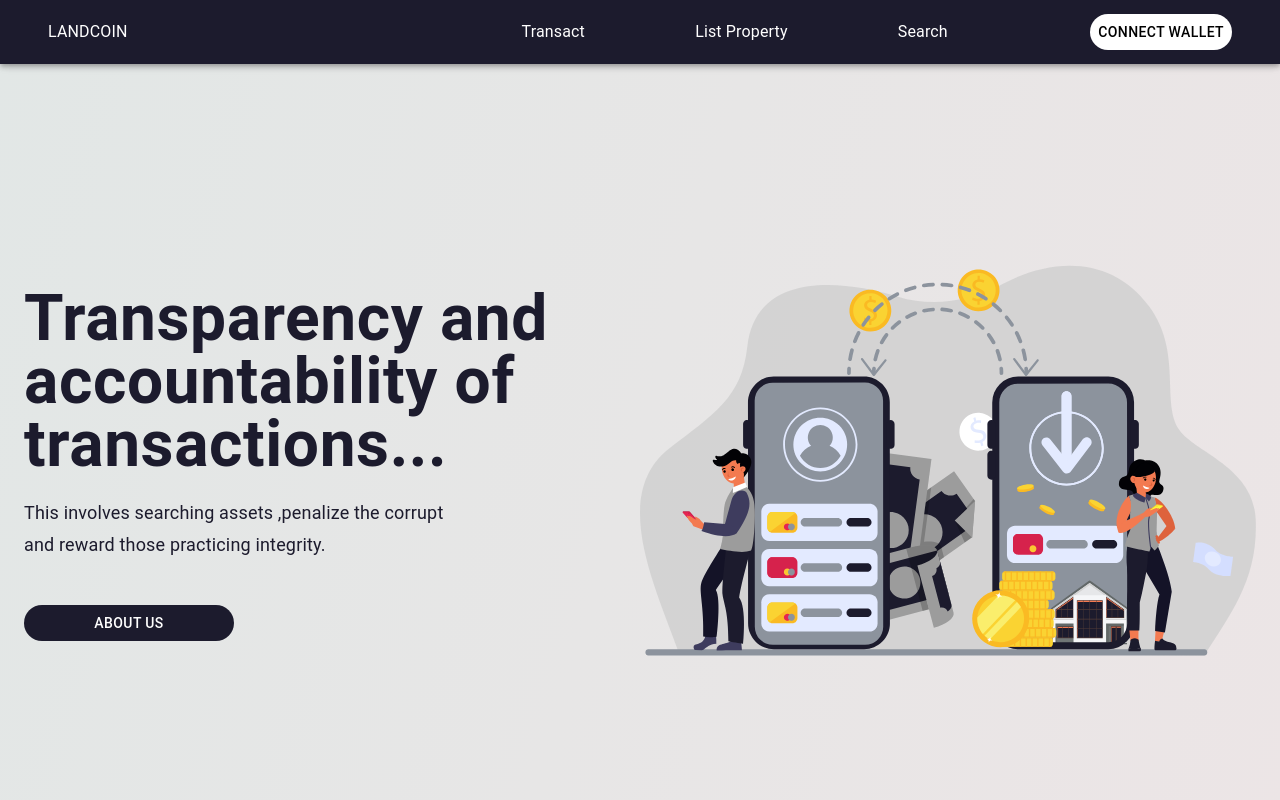
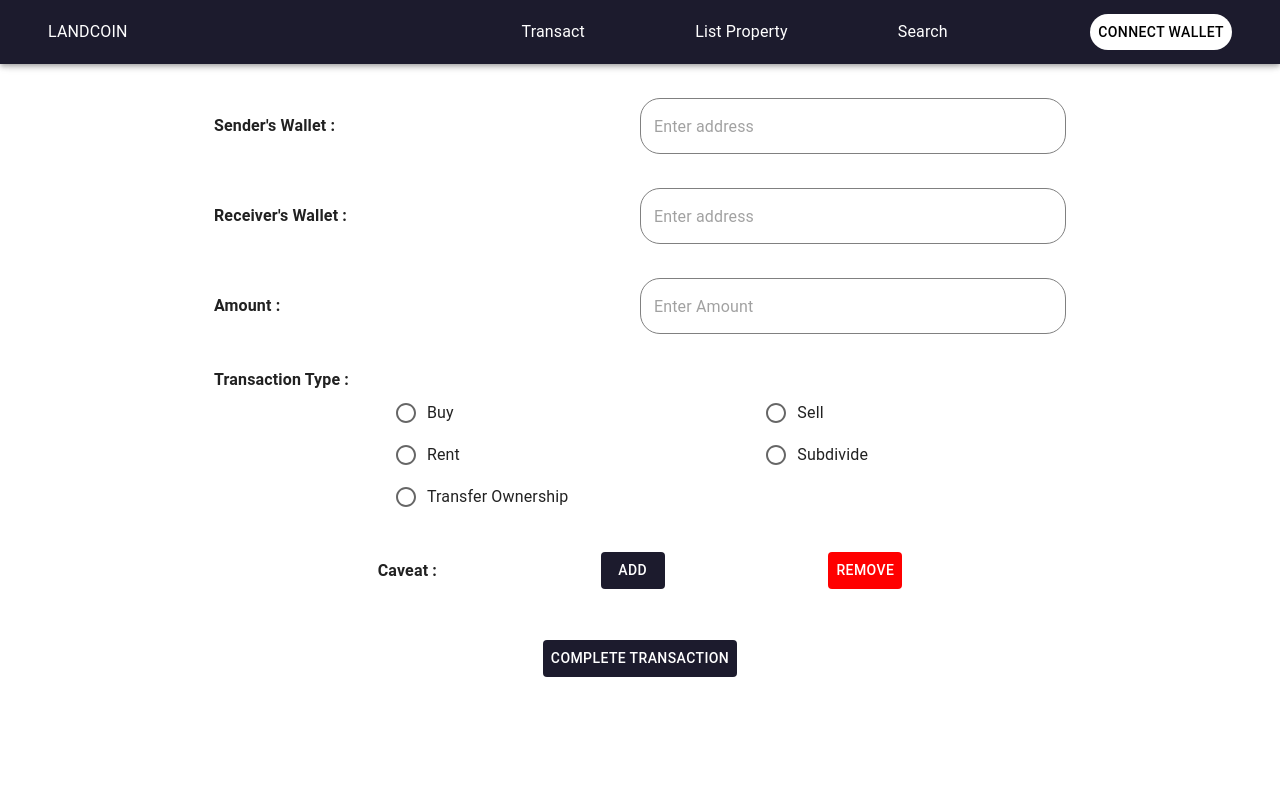
Before and after one commit to Land-Coin/Client, a React (Create React App) app: page /transactions in a window 1280 px wide. Shown: the top 800 px of the page. Built offline with nearby package versions, Linux system fonts and the light colour scheme.

Commit message:
Transaction page

```diff
--- a/package.json
+++ b/package.json
@@ -12,6 +12,7 @@
     "@testing-library/user-event": "^13.5.0",
     "react": "^18.2.0",
     "react-dom": "^18.2.0",
+    "react-router-dom": "^6.4.1",
     "react-scripts": "5.0.1",
     "web-vitals": "^2.1.4"
   },
--- a/src/App.js
+++ b/src/App.js
@@ -3,14 +3,21 @@ import "./App.css";
 import { Box, Toolbar } from "@mui/material";
 import NavBar from "./components/NavBar";
 import LandingPage from "./components/LandingPage";
+import { BrowserRouter, Routes, Route } from "react-router-dom";
+import TransactionsPage from "./components/Transactions/TransactionsPage";
 
 function App() {
   return (
-    <Box>
-      <NavBar />
-      <Toolbar />
-      <LandingPage />
-    </Box>
+    <BrowserRouter>
+      <Box>
+        <NavBar />
+        <Toolbar />
+        <Routes>
+          <Route path="/" element={<LandingPage />} />
+          <Route path="/transactions" element={<TransactionsPage />} />
+        </Routes>
+      </Box>
+    </BrowserRouter>
   );
 }
 
--- /dev/null
+++ b/src/components/CustomTextBox.jsx
@@ -0,0 +1,26 @@
+import TextField from "@mui/material/TextField";
+import { styled } from "@mui/material/styles";
+
+export const CssTextField = styled(TextField)({
+  "& label.Mui-focused": {
+    color: "#1C1B2D",
+  },
+  "& .MuiInput-underline:after": {
+    borderBottomColor: "green",
+  },
+  "& .MuiOutlinedInput-root": {
+    "& fieldset": {
+      borderColor: "grey",
+    },
+    "&:hover fieldset": {
+      borderColor: "#1C1B2D",
+    },
+    "&.Mui-focused fieldset": {
+      borderColor: "#1C1B2D",
+    },
+  },
+  ".MuiInputBase-root": {
+    backgroundColor: "#fff",
+    borderRadius: "20px",
+  },
+});
--- /dev/null
+++ b/src/components/Transactions/TransactionsPage.jsx
@@ -0,0 +1,152 @@
+import { Box, Button, Container, Grid, Stack, Typography } from "@mui/material";
+import React from "react";
+import { CssTextField } from "../CustomTextBox";
+import Radio from "@mui/material/Radio";
+import RadioGroup from "@mui/material/RadioGroup";
+import FormControlLabel from "@mui/material/FormControlLabel";
+import FormControl from "@mui/material/FormControl";
+import FormLabel from "@mui/material/FormLabel";
+
+const TransactionsPage = () => {
+  return (
+    <Container maxWidth="md">
+      <Grid container mt="4%" alignItems="center">
+        <Grid item md={6}>
+          <Typography fontWeight="bold">Sender's Wallet :</Typography>
+        </Grid>
+        <Grid item md={6}>
+          <CssTextField
+            sx={{ width: { xs: "100%" } }}
+            placeholder="Enter address"
+          />
+        </Grid>
+      </Grid>
+      <Grid container mt="4%" alignItems="center">
+        <Grid item md={6}>
+          <Typography fontWeight="bold">Receiver's Wallet :</Typography>
+        </Grid>
+        <Grid item md={6}>
+          <CssTextField
+            sx={{ width: { xs: "100%" } }}
+            placeholder="Enter address"
+          />
+        </Grid>
+      </Grid>{" "}
+      <Grid container mt="4%" alignItems="center">
+        <Grid item md={6}>
+          <Typography fontWeight="bold">Amount :</Typography>
+        </Grid>
+        <Grid item md={6}>
+          <CssTextField
+            sx={{ width: { xs: "100%" } }}
+            placeholder="Enter Amount"
+          />
+        </Grid>
+      </Grid>
+      <Grid container mt="4%" alignItems="center">
+        <Grid item xs={12}>
+          <Typography fontWeight="bold">Transaction Type :</Typography>
+        </Grid>
+        <Grid item xs={12}>
+          <Box sx={{ display: "flex", justifyContent: "space-evenly" }}>
+            <Stack>
+              <FormControl>
+                <RadioGroup
+                  aria-labelledby="demo-radio-buttons-group-label"
+                  defaultValue="female"
+                  name="radio-buttons-group"
+                >
+                  <FormControlLabel
+                    value="Buy"
+                    control={<Radio />}
+                    label="Buy"
+                  />
+                  <FormControlLabel
+                    value="Rent"
+                    control={<Radio />}
+                    label="Rent"
+                  />
+                  <FormControlLabel
+                    value="Transfer Ownership"
+                    control={<Radio />}
+                    label="Transfer Ownership"
+                  />
+                </RadioGroup>
+              </FormControl>
+            </Stack>
+            <Stack>
+              <FormControl>
+                <RadioGroup
+                  aria-labelledby="demo-radio-buttons-group-label"
+                  defaultValue="female"
+                  name="radio-buttons-group"
+                >
+                  <FormControlLabel
+                    value="Sell"
+                    control={<Radio />}
+                    label="Sell"
+                  />
+                  <FormControlLabel
+                    value="Subdivide"
+                    control={<Radio />}
+                    label="Subdivide"
+                  />
+                </RadioGroup>
+              </FormControl>
+            </Stack>
+          </Box>
+        </Grid>
+        <Grid item xs={12} mt="4%">
+          <Box
+            sx={{
+              display: "flex",
+              justifyContent: "space-evenly",
+              alignItems: "center",
+            }}
+          >
+            <Typography fontWeight="bold">Caveat :</Typography>
+            <Button
+              sx={{
+                backgroundColor: "#1C1B2D",
+                "&:hover": { backgroundColor: "#1C1B2D" },
+                color: "#fff",
+              }}
+            >
+              Add
+            </Button>
+            <Button
+              sx={{
+                backgroundColor: "red",
+                "&:hover": { backgroundColor: "red" },
+                color: "#fff",
+              }}
+            >
+              Remove
+            </Button>
+          </Box>
+        </Grid>
+        <Grid item xs={12} mt="6%">
+          <Box
+            sx={{
+              display: "flex",
+              justifyContent: "space-evenly",
+              alignItems: "center",
+            }}
+          >
+            <Button
+              sx={{
+                backgroundColor: "#1C1B2D",
+                "&:hover": { backgroundColor: "#1C1B2D" },
+                color: "#fff",
+              }}
+            >
+              Complete Transaction
+            </Button>
+          </Box>
+        </Grid>
+      </Grid>
+    </Container>
+  );
+};
+
+export default TransactionsPage;
```
Also changed, not shown: 1 other file (tests, documents, lock files or other folders).
